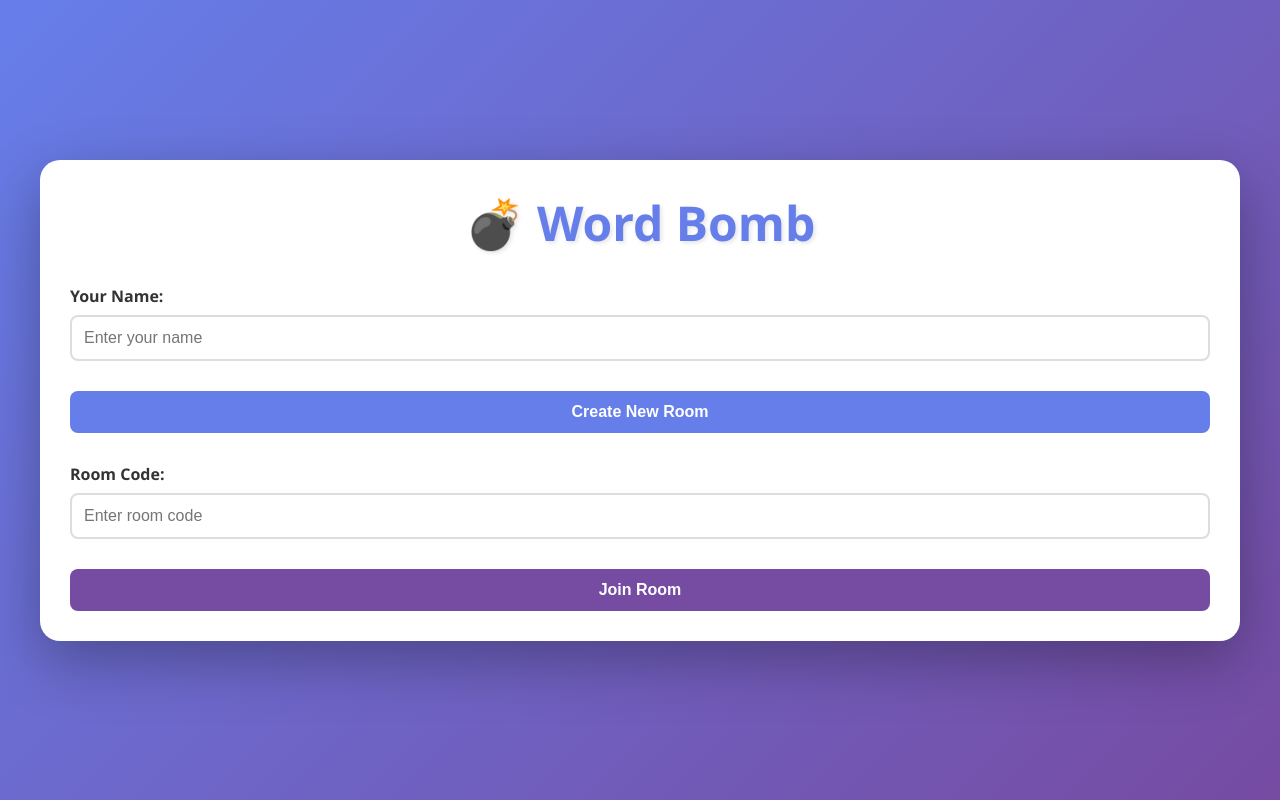
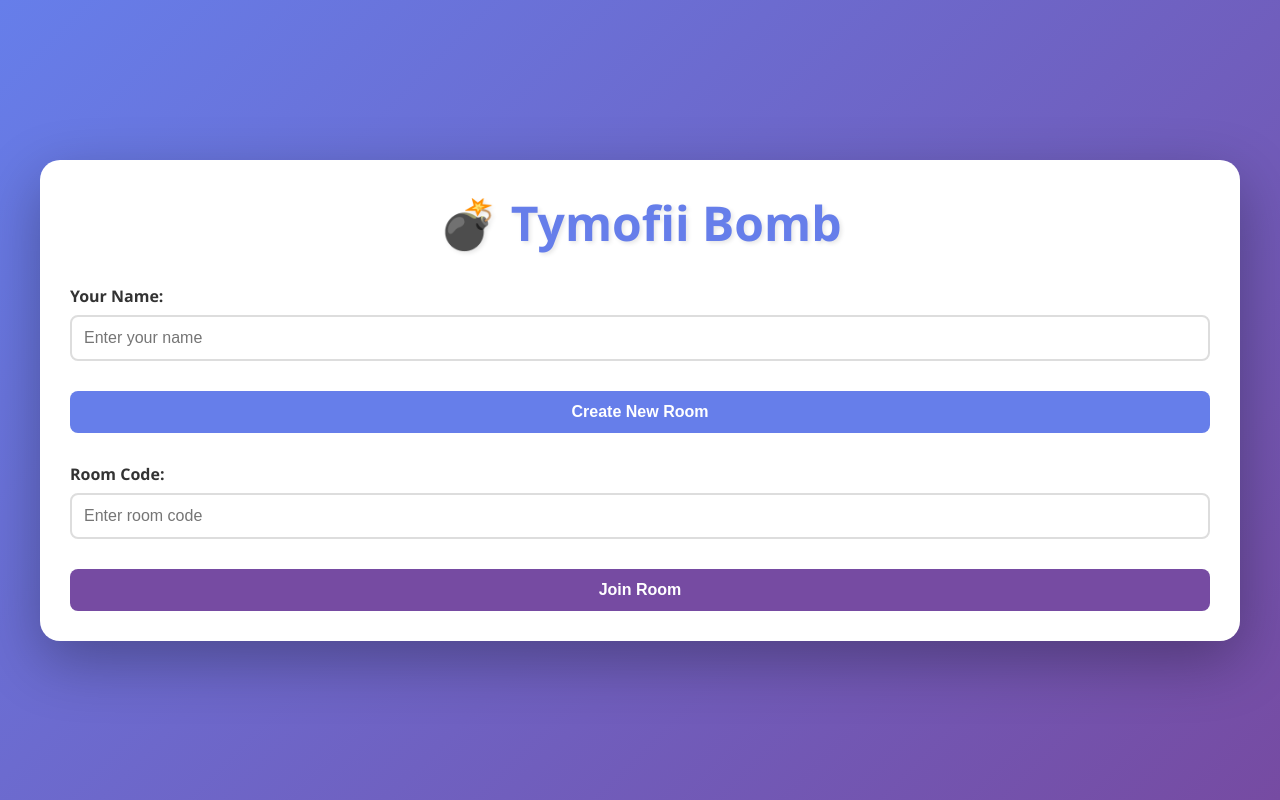
Before and after one commit to programez/wordbomb, a plain HTML site: page templates/index.html in a window 1280 px wide. Drawn offline with nearby package versions, Linux system fonts and the light colour scheme; no server answers.

Commit message:
changed title to something even more sigma (v1.5.67)

```diff
--- a/templates/index.html
+++ b/templates/index.html
@@ -313,7 +313,7 @@
 <body>
     <div class="container">
         <div class="card">
-            <h1>💣 Word Bomb</h1>
+            <h1>💣 Tymofii Bomb</h1>
 
             <div class="menu-screen active">
                 <div class="input-group">
```
